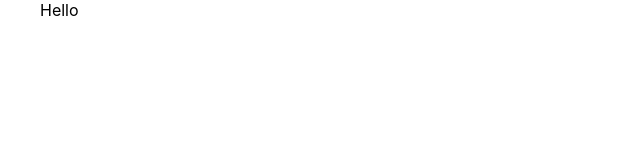
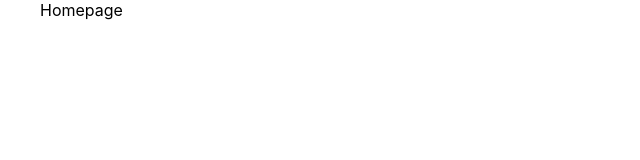
Before and after one commit to thedevak/the-portfolio, a Next.js app: page / in a window 1280 px wide. Shown: the top 160 px of the page, without its empty margins (0-640 px from the left). Built offline with nearby package versions, Linux system fonts and the light colour scheme.

Commit message:
1 file modified

```diff
--- a/pages/index.js
+++ b/pages/index.js
@@ -8,7 +8,7 @@ export default function Home() {
         <title>Create Next App</title>
       </Head>
 
-      <main className={styles.main}>Hello</main>
+      <main className={styles.main}>Homepage</main>
     </div>
   );
 }
```
